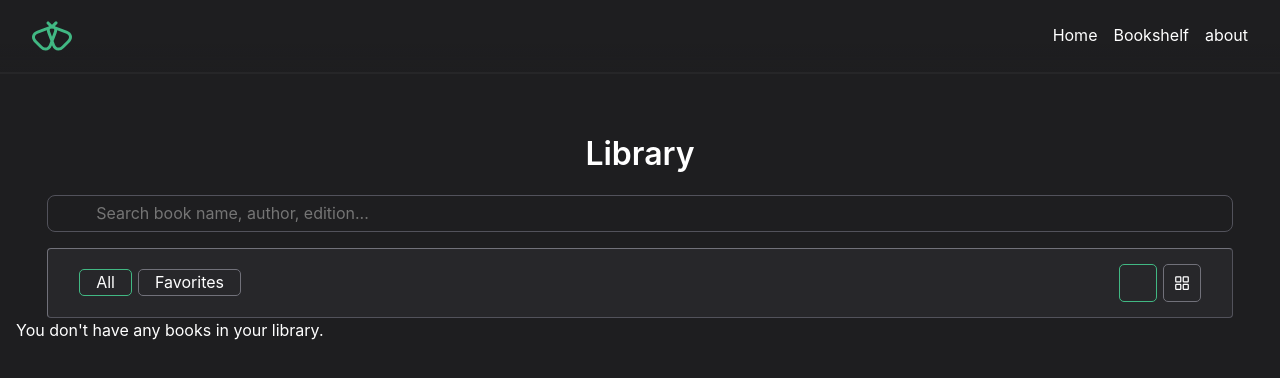
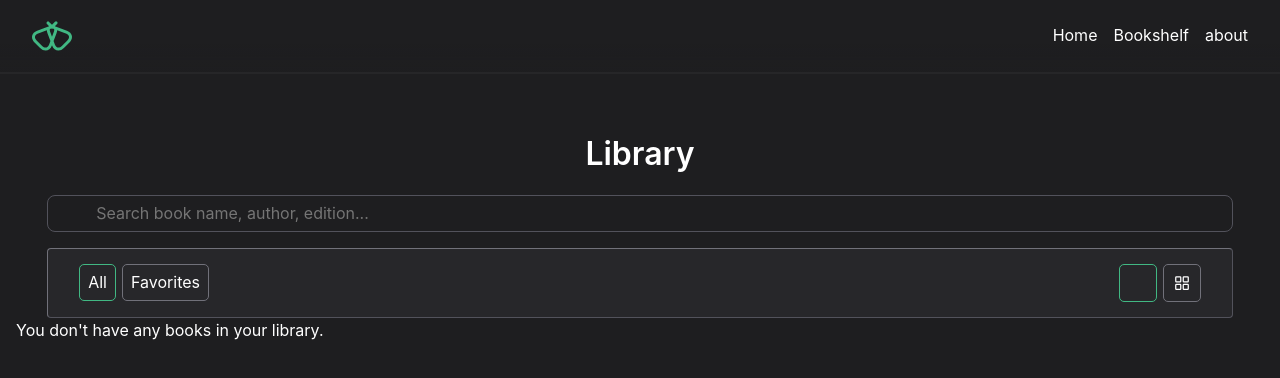
Before and after one commit to ZeroBl21/Mothreads-Vue, a Vue app: page /bookshelf in a window 1280 px wide. Shown: the top 378 px of the page. Built offline with nearby package versions, Linux system fonts and the light colour scheme; some icons are missing.

Commit message:
feat(pages/Bookshelf): Add some filters

```diff
--- a/index.html
+++ b/index.html
@@ -4,7 +4,7 @@
     <meta charset="UTF-8">
     <link rel="icon" href="/favicon.ico">
     <meta name="viewport" content="width=device-width, initial-scale=1.0">
-    <title>Vite App</title>
+    <title>MothReads Vue</title>
   </head>
   <body>
     <div id="app"></div>
--- a/src/assets/reset.css
+++ b/src/assets/reset.css
@@ -1,4 +1,4 @@
-*,
+*,.css
 *::before,
 *::after {
   box-sizing: border-box;
@@ -30,6 +30,7 @@ textarea {
 }
 
 button {
+  color: inherit;
   background-color: transparent;
   border: 0;
 }
--- a/src/components/BookCard.vue
+++ b/src/components/BookCard.vue
@@ -7,7 +7,8 @@ defineProps({
 </script>
 
 <template>
-  <article class="bookcard">
+  <article class="bookcard__container">
+    <div class="bookcard">
       <figure class="bookcard__figure">
         <img class="bookcard__img" :src="book.thumbnail" :alt="book.title" />
       </figure>
@@ -39,25 +40,31 @@ defineProps({
           <div class="flex flex-col items-center gap-8"></div>
         </div>
       </div>
+    </div>
   </article>
 </template>
 
 <style>
-.font-medium {
-  font-weight: 600;
-}
-
-.bookcard {
-  position: relative;
-  border-radius: 0.25rem;
-  padding: 2rem 3rem;
+.bookcard__container {
   background: var(--bg-secondary);
   border: 1px solid var(--accent-color);
   border-right-color: var(--accent-color-2);
   border-bottom-color: var(--accent-color-2);
 
   container-name: bookcard;
-  container-size: size;
+  container-type: inline-size;
+}
+
+.font-medium {
+  font-weight: 600;
+}
+
+.bookcard {
+  display: grid;
+  height: 100%;
+  position: relative;
+  border-radius: 0.25rem;
+  padding: 2rem 3rem;
 }
 
 .bookcard__figure {
@@ -114,9 +121,7 @@ defineProps({
   }
 
   .bookcard {
-    display: grid;
     grid-template-columns: 1fr 3fr;
-    background-color: red;
   }
 
   .bookcard__header {
@@ -131,5 +136,4 @@ defineProps({
     text-align: right;
   }
 }
-
 </style>
--- a/src/components/BookList.vue
+++ b/src/components/BookList.vue
@@ -4,12 +4,13 @@ import { loadingBooks } from '@/api.js'
 
 defineProps({
   books: Array,
-  loading: Boolean
+  loading: Boolean,
+  square: Boolean,
 })
 </script>
 
 <template>
-  <section class="books">
+  <section class="books" :class="{ square: square }">
     <BookCard v-for="book of books" :key="book.id" :book="book" />
     <template v-if="loading">
       <BookCard v-for="book of loadingBooks" :key="book.id" :book="book" />
--- a/src/composables/useInfinityScroll.js
+++ b/src/composables/useInfinityScroll.js
@@ -11,6 +11,7 @@ function useInfinityScroll(scrollComponent, callback) {
 
   function handleScroll() {
     let element = scrollComponent.value
+    console.log(element)
     if (element.getBoundingClientRect().bottom < window.innerHeight) {
       callback()
     }
--- a/src/views/BookshelfView.vue
+++ b/src/views/BookshelfView.vue
@@ -1,15 +1,22 @@
 <script setup>
+import { computed, ref } from 'vue'
 import { Icon } from '@iconify/vue'
 
 import BookList from '@/components/BookList.vue'
 import SearchInput from '@/components/SearchInput.vue'
 import useLocalBooks from '@/composables/useLocalBooks.js'
-import { ref } from 'vue'
 
-const test = ref(false)
+const filters = {
+  all: (books) => books,
+  favorites: (books) => books.filter((book) => book.isFavorite),
+}
 
-console.log(test.value)
 const localBooks = useLocalBooks()
+const visibility = ref('all')
+const list = ref(false)
+
+const filteredBooks = computed(() => filters[visibility.value](localBooks.value))
+
 </script>
 
 <template>
@@ -18,19 +25,27 @@ const localBooks = useLocalBooks()
     <SearchInput />
     <menu>
       <ul class="library__filters">
-        <li class="filter__item active">All</li>
-        <li class="filter__item">Favorites</li>
-        <li class="filter__item icon left active">
-          <Icon icon="ic:baseline-format-list-bulleted" height="20" width="20" color="white" />
+        <li class="filter__item" :class="{ 'active': visibility === 'all' }">
+          <button class="icon" @click="visibility = 'all'">
+            All
+          </button>
         </li>
-        <li class="filter__item icon">
-          <button @click="test = !test">
+        <li class="filter__item" :class="{ 'active': visibility === 'favorites' }">
+          <button class="icon" @click="visibility = 'favorites'">Favorites</button>
+        </li>
+        <li class="filter__item left" :class="{ 'active': !list }">
+          <button class="icon" @click="list = false">
+            <Icon icon="ic:baseline-format-list-bulleted" height="20" width="20" color="white" />
+          </button>
+        </li>
+        <li class="filter__item" :class="{ 'active': list }">
+          <button class="icon" @click="list = true">
             <Icon icon="ph:squares-four" height="20" width="20" color="white" />
           </button>
         </li>
       </ul>
     </menu>
-    <BookList v-if="localBooks.length > 0" :books="localBooks" :class="{ 'square': test }" />
+    <BookList v-if="filteredBooks.length > 0" :books="filteredBooks" :square="list" />
     <p v-else>You don&apos;t have any books in your library.</p>
   </div>
 </template>
@@ -60,7 +75,6 @@ const localBooks = useLocalBooks()
 .filter__item {
   display: flex;
   outline: 1px solid var(--accent-color);
-  padding-inline: 1rem;
   border-radius: 0.25rem;
 }
 
```
Also changed, not shown: src/components/StatusButtons.vue (+7 -32 lines). Lines whose indentation alone changed are shown as unchanged.
